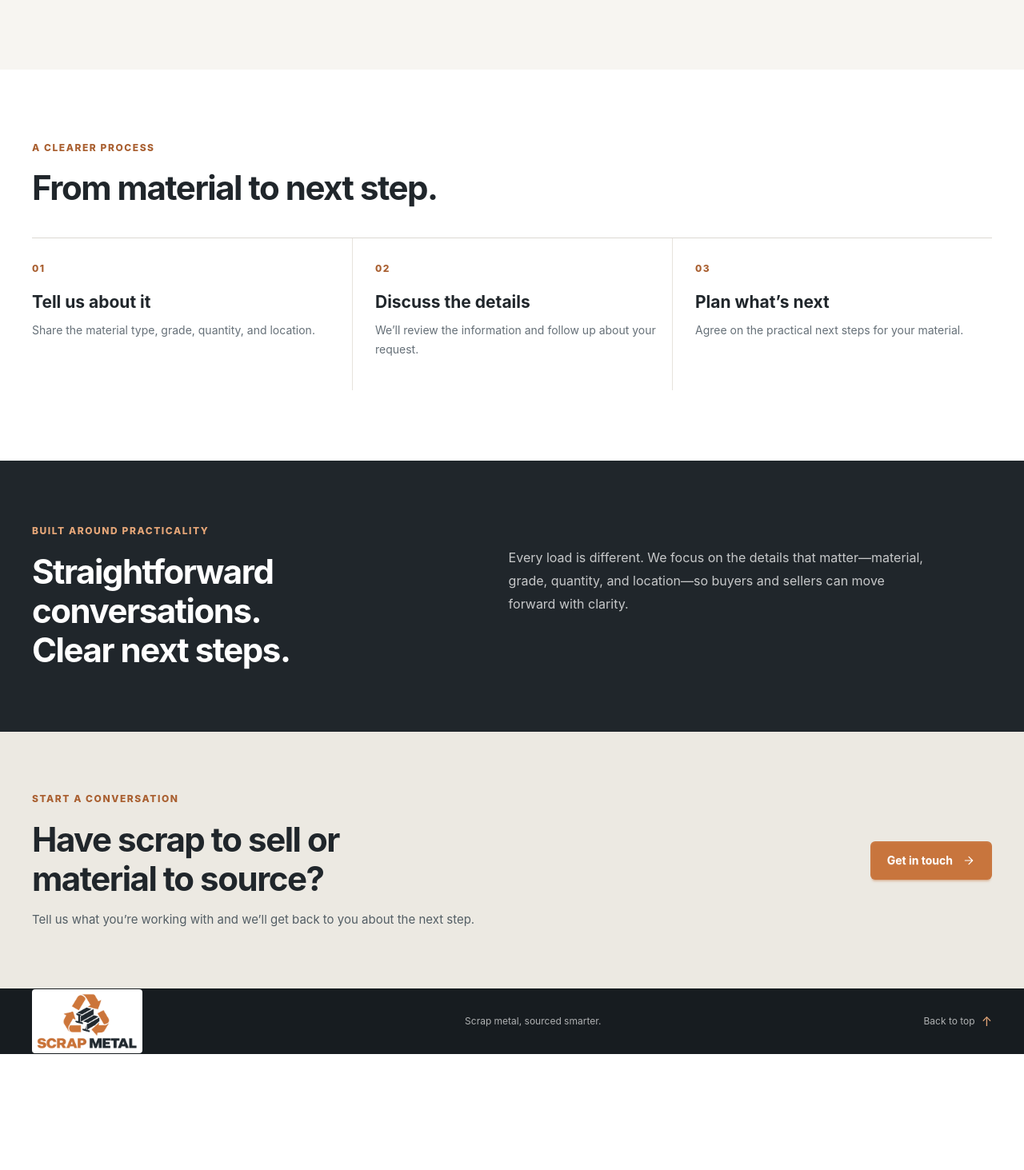
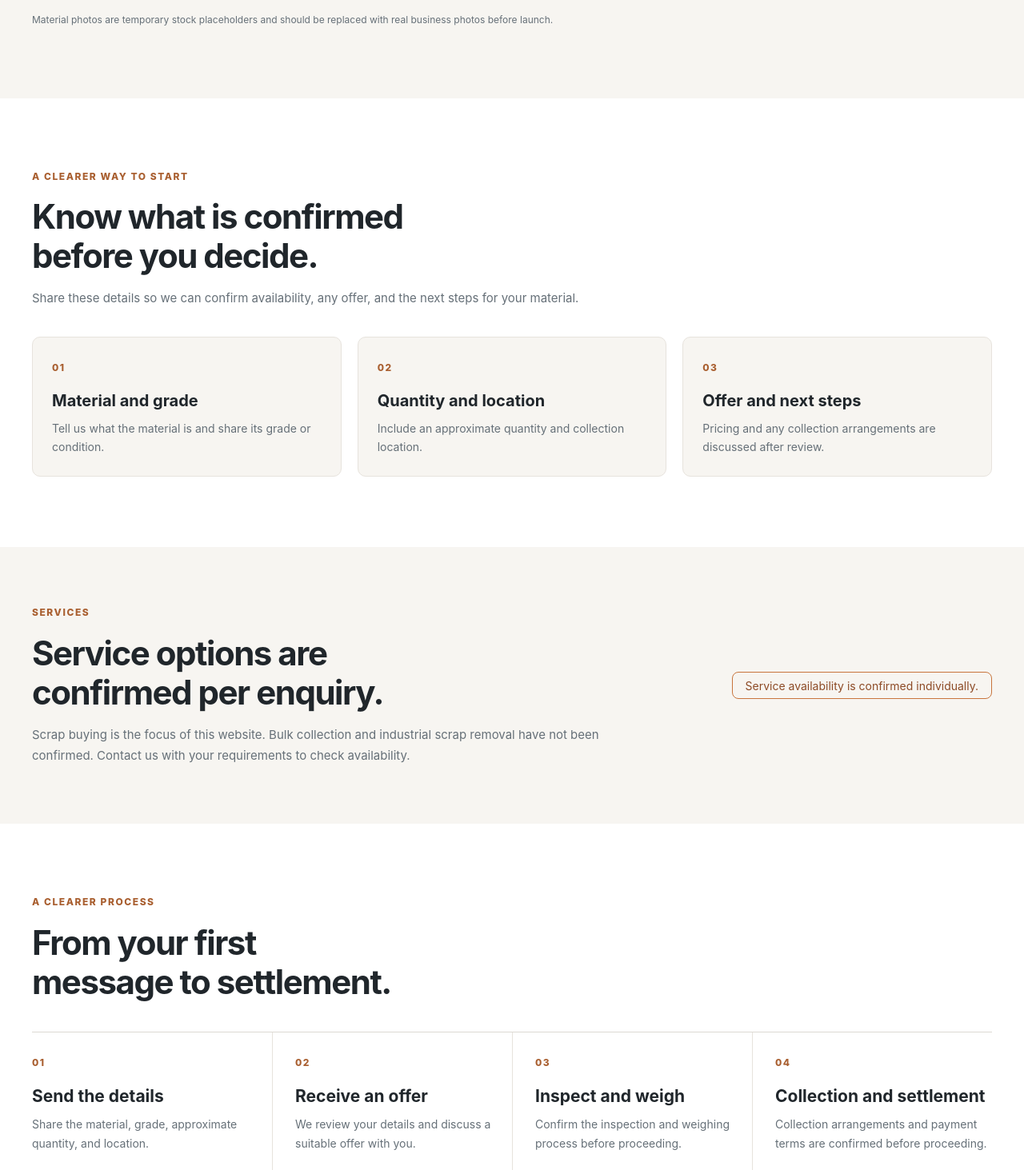
Before and after one commit to kausar017/Scrap-Metal, a React (Vite) app: page / in a window 1280 px wide. Shown: the part 1287-2750 px from the top of the page at 80% size. Before the commit the page ends 2605 px from the top, so only its background shows below. Built offline with nearby package versions, Linux system fonts and the light colour scheme; what translate would draw is missing.

Commit message:
Expand homepage sections and business details

```diff
--- a/src/components/pages/Home.jsx
+++ b/src/components/pages/Home.jsx
@@ -83,10 +83,7 @@ export default function Home({ text, isArabic }) {
               {text.materialsIntro}
             </p>
           </div>
-          <div
-            id="gallery"
-            className="grid grid-cols-1 gap-[22px] min-[761px]:grid-cols-2 min-[1024px]:grid-cols-3 max-[760px]:gap-4"
-          >
+          <div className="grid grid-cols-1 gap-[22px] min-[761px]:grid-cols-2 min-[1024px]:grid-cols-3 max-[760px]:gap-4">
             {text.categories.map((category, index) => (
               <article
                 className="card overflow-hidden rounded-[10px] border border-[#e7e3dd] bg-base-100"
@@ -118,6 +115,54 @@ export default function Home({ text, isArabic }) {
               </article>
             ))}
           </div>
+          <p className="mt-4 text-xs leading-5 text-[#667078]">
+            {text.materialsPhotoNote}
+          </p>
+        </div>
+      </section>
+
+      <section className="bg-white py-[88px] max-[760px]:py-16" id="why-us">
+        <div className={container}>
+          <div className="mb-[34px] max-w-[760px]">
+            <p className={eyebrow}>{text.whyEyebrow}</p>
+            <h2 className={heading}>{text.whyTitle}</h2>
+            <p className="mt-4 text-[15px] leading-[1.75] text-[#667078]">
+              {text.whyIntro}
+            </p>
+          </div>
+          <div className="grid grid-cols-1 gap-5 min-[761px]:grid-cols-3">
+            {text.verifiedDetails.map((detail, index) => (
+              <article
+                className="rounded-[10px] border border-[#e7e3dd] bg-[#f7f5f1] p-6"
+                key={detail.title}
+              >
+                <span className="mb-5 inline-block text-xs font-extrabold tracking-[0.12em] text-[#a95f30] rtl:tracking-normal">
+                  0{index + 1}
+                </span>
+                <h3 className="m-0 text-[20px] font-bold leading-[1.3] text-[#20262b]">
+                  {detail.title}
+                </h3>
+                <p className="mt-2.5 text-sm leading-[1.7] text-[#667078]">
+                  {detail.description}
+                </p>
+              </article>
+            ))}
+          </div>
+        </div>
+      </section>
+
+      <section className="bg-[#f7f5f1] py-[72px] max-[760px]:py-16" id="services">
+        <div className={`${container} flex items-center justify-between gap-10 max-[760px]:flex-col max-[760px]:items-start`}>
+          <div className="max-w-[760px]">
+            <p className={eyebrow}>{text.servicesEyebrow}</p>
+            <h2 className={heading}>{text.servicesTitle}</h2>
+            <p className="mt-4 text-[15px] leading-[1.75] text-[#667078]">
+              {text.servicesIntro}
+            </p>
+          </div>
+          <span className="badge badge-outline border-[#c8753d] px-4 py-4 text-[#8d4b26]">
+            {text.servicesNote}
+          </span>
         </div>
       </section>
 
@@ -127,7 +172,7 @@ export default function Home({ text, isArabic }) {
             <p className={eyebrow}>{text.processEyebrow}</p>
             <h2 className={heading}>{text.processTitle}</h2>
           </div>
-          <div className="grid grid-cols-1 border-t border-[#dcd9d3] min-[761px]:grid-cols-3">
+          <div className="grid grid-cols-1 border-t border-[#dcd9d3] min-[761px]:grid-cols-2 min-[1024px]:grid-cols-4">
             {text.steps.map((step, index) => (
               <article
                 className={`min-h-[190px] py-6 max-[760px]:min-h-0 max-[760px]:py-[22px] ${
@@ -152,19 +197,50 @@ export default function Home({ text, isArabic }) {
         </div>
       </section>
 
-      <section className="bg-[#20262b] py-[78px] text-white max-[760px]:py-[60px]" id="about">
-        <div
-          className={`${container} grid grid-cols-[1fr_1.15fr] items-start gap-x-[70px] max-[760px]:block`}
-        >
-          <p className={`${eyebrow} col-start-1 mb-3.5 text-[#e5a678]`}>
-            {text.aboutLabel}
+      <section className="bg-[#f7f5f1] py-[88px] max-[760px]:py-16" id="gallery">
+        <div className={container}>
+          <p className={eyebrow}>{text.galleryEyebrow}</p>
+          <h2 className={heading}>{text.galleryTitle}</h2>
+          <p className="mt-4 max-w-[700px] text-[15px] leading-[1.75] text-[#667078]">
+            {text.galleryIntro}
           </p>
-          <h2 className={`${heading} col-start-1 text-white`}>
-            {text.aboutTitle}
-          </h2>
-          <p className="col-start-2 row-span-2 row-start-1 mt-[29px] max-w-[530px] text-base leading-[1.8] text-white/75 max-[760px]:mt-[18px] max-[760px]:text-[15px]">
-            {text.aboutText}
+          <div className="mt-8 flex min-h-48 items-center justify-center rounded-[10px] border border-dashed border-[#c9c4bb] bg-white p-8 text-center">
+            <p className="m-0 max-w-[520px] text-sm leading-[1.7] text-[#667078]">
+              {text.galleryNote}
+            </p>
+          </div>
+        </div>
+      </section>
+
+      <section className="bg-white py-[72px] max-[760px]:py-16" id="service-area">
+        <div className={container}>
+          <p className={eyebrow}>{text.areaEyebrow}</p>
+          <h2 className={heading}>{text.areaTitle}</h2>
+          <p className="mt-4 max-w-[700px] text-[15px] leading-[1.75] text-[#667078]">
+            {text.areaIntro}
           </p>
+        </div>
+      </section>
+
+      <section className="bg-[#f7f5f1] py-[88px] max-[760px]:py-16" id="faq">
+        <div className={container}>
+          <p className={eyebrow}>{text.faqEyebrow}</p>
+          <h2 className={heading}>{text.faqTitle}</h2>
+          <div className="mt-8 grid gap-3">
+            {text.faqs.map((faq) => (
+              <details
+                className="collapse collapse-arrow rounded-lg border border-[#e7e3dd] bg-white"
+                key={faq.question}
+              >
+                <summary className="collapse-title min-h-14 pe-12 text-base font-semibold text-[#20262b]">
+                  {faq.question}
+                </summary>
+                <div className="collapse-content text-sm leading-[1.7] text-[#667078]">
+                  <p>{faq.answer}</p>
+                </div>
+              </details>
+            ))}
+          </div>
         </div>
       </section>
 
@@ -173,19 +249,21 @@ export default function Home({ text, isArabic }) {
           className={`${container} flex items-center justify-between gap-10 max-[760px]:flex-col max-[760px]:items-start max-[760px]:gap-6`}
         >
           <div>
-            <p className={eyebrow}>{text.contactEyebrow}</p>
-            <h2 className={heading}>{text.contactTitle}</h2>
+            <p className={eyebrow}>{text.finalEyebrow}</p>
+            <h2 className={heading}>{text.finalTitle}</h2>
             <p className="mt-3.5 max-w-[570px] text-[15px] leading-[1.7] text-[#535e65]">
-              {text.contactText}
+              {text.finalText}
             </p>
           </div>
-          <a
-            className={`${primaryButton} shrink-0`}
-            href="mailto:hello@resource.example"
-          >
-            {text.contactButton}
-            <ArrowIcon left={isArabic} />
-          </a>
+          <div className="flex shrink-0 flex-wrap gap-3">
+            <a className={primaryButton} href="https://wa.me/966572033243" target="_blank" rel="noopener noreferrer">
+              {text.quoteRequest}
+              <ArrowIcon left={isArabic} />
+            </a>
+            <a className="btn btn-outline border-[#20262b] text-[#20262b] hover:bg-[#20262b] hover:text-white" href="https://wa.me/966572033243" target="_blank" rel="noopener noreferrer">
+              {text.whatsapp}
+            </a>
+          </div>
         </div>
       </section>
     </>
--- a/src/components/shared/Footer.jsx
+++ b/src/components/shared/Footer.jsx
@@ -3,29 +3,79 @@ import { Link } from 'react-router-dom'
 export default function Footer({ text }) {
   return (
     <footer className="bg-[#171c20] text-white">
-      <div className="mx-auto flex min-h-[82px] w-[calc(100%-48px)] max-w-[1200px] items-center justify-between gap-6 max-[760px]:min-h-0 max-[760px]:w-[calc(100%-36px)] max-[760px]:max-w-[600px] max-[760px]:flex-wrap max-[760px]:gap-y-3 max-[760px]:py-5">
+      <div className="mx-auto w-[calc(100%-48px)] max-w-[1200px] py-12 max-[760px]:w-[calc(100%-36px)] max-[760px]:max-w-[600px] max-[760px]:py-9">
+        <div className="grid grid-cols-1 gap-10 sm:grid-cols-2 lg:grid-cols-4">
+          <div>
             <Link
-          className="inline-flex shrink-0 items-center rounded bg-white p-[5px] leading-none"
+              className="inline-flex items-center rounded bg-white p-[5px] leading-none"
               to="/"
             >
               <img
-            className="block h-[70px] w-32 object-contain max-[760px]:h-[58px] max-[760px]:w-[104px]"
+                className="block h-[58px] w-[104px] object-contain"
                 src="/Logo.png"
                 alt={text.brand}
               />
             </Link>
-        <p className="m-0 text-xs text-white/65 max-[760px]:order-1 max-[760px]:w-full">
+            <p className="mt-4 max-w-64 text-sm leading-6 text-white/70">
               {text.footer}
             </p>
+            <p className="mt-3 text-xs leading-5 text-white/50">
+              {text.businessInfo}
+            </p>
+          </div>
+
+          <div>
+            <h2 className="text-sm font-bold text-white">{text.quickLinksLabel}</h2>
+            <nav className="mt-4 flex flex-col items-start gap-3">
+              {text.nav.map((item) => (
                 <Link
-          className="inline-flex items-center gap-2 text-xs text-white/65"
-          to="/"
+                  className="text-sm text-white/70 transition-colors hover:text-white"
+                  to={item.href}
+                  key={item.href}
                 >
-          {text.backToTop}
-          <span className="text-base text-[#e5a678]" aria-hidden="true">
-            ↑
-          </span>
+                  {item.label}
                 </Link>
+              ))}
+            </nav>
+          </div>
+
+          <div>
+            <h2 className="text-sm font-bold text-white">{text.contactLabel}</h2>
+            <a
+              className="mt-4 inline-flex text-sm text-white/70 transition-colors hover:text-white"
+              href="https://wa.me/966572033243"
+              target="_blank"
+              rel="noopener noreferrer"
+            >
+              WhatsApp: +966 57 203 3243
+            </a>
+            <p className="mt-4 text-xs font-semibold text-white/50">
+              {text.serviceAreaLabel}
+            </p>
+            <p className="mt-1 text-sm leading-6 text-white/70">
+              {text.serviceAreaValue}
+            </p>
+            <p className="mt-4 text-xs font-semibold text-white/50">
+              {text.businessHoursLabel}
+            </p>
+            <p className="mt-1 text-sm leading-6 text-white/70">
+              {text.businessHoursValue}
+            </p>
+          </div>
+
+          <div>
+            <h2 className="text-sm font-bold text-white">{text.legalAndSocialLabel}</h2>
+            <p className="mt-4 text-sm text-white/70">{text.privacyPolicy}</p>
+            <p className="mt-3 text-sm text-white/70">{text.socialLinks}</p>
+          </div>
+        </div>
+
+        <div className="mt-10 flex items-center justify-between border-t border-white/15 pt-5">
+          <p className="m-0 text-xs text-white/50">{text.footer}</p>
+          <Link className="text-xs text-white/60 hover:text-white" to="/">
+            {text.backToTop} ↑
+          </Link>
+        </div>
       </div>
     </footer>
   )
--- a/src/content/siteContent.js
+++ b/src/content/siteContent.js
@@ -1,6 +1,9 @@
 export const siteContent = {
   brand: 'Scrap Metal',
   navLabel: 'Main navigation',
+  quickLinksLabel: 'Quick links',
+  contactLabel: 'Contact',
+  legalAndSocialLabel: 'More information',
   languageLabel: 'Select website language',
   translating: 'Translating',
   nav: [
@@ -30,7 +33,9 @@ export const siteContent = {
   materialsEyebrow: 'WHAT WE HANDLE',
   materialsTitle: 'Materials with more to give.',
   materialsIntro:
-    'Explore common scrap metal categories. Share the grade, quantity, and location to discuss your requirements.',
+    'Copper, aluminium, and steel are currently listed. Share the grade, quantity, and location so we can confirm whether your material is accepted.',
+  materialsPhotoNote:
+    'Material photos are temporary stock placeholders and should be replaced with real business photos before launch.',
   categories: [
     {
       number: '01',
@@ -51,29 +56,107 @@ export const siteContent = {
       detail: 'Plate · Sections · Offcuts',
     },
   ],
+  whyEyebrow: 'A CLEARER WAY TO START',
+  whyTitle: 'Know what is confirmed before you decide.',
+  whyIntro:
+    'Share these details so we can confirm availability, any offer, and the next steps for your material.',
+  verifiedDetails: [
+    {
+      title: 'Material and grade',
+      description: 'Tell us what the material is and share its grade or condition.',
+    },
+    {
+      title: 'Quantity and location',
+      description: 'Include an approximate quantity and collection location.',
+    },
+    {
+      title: 'Offer and next steps',
+      description: 'Pricing and any collection arrangements are discussed after review.',
+    },
+  ],
+  servicesEyebrow: 'SERVICES',
+  servicesTitle: 'Service options are confirmed per enquiry.',
+  servicesIntro:
+    'Scrap buying is the focus of this website. Bulk collection and industrial scrap removal have not been confirmed. Contact us with your requirements to check availability.',
+  servicesNote: 'Service availability is confirmed individually.',
   processEyebrow: 'A CLEARER PROCESS',
-  processTitle: 'From material to next step.',
+  processTitle: 'From your first message to settlement.',
   steps: [
     {
       number: '01',
-      title: 'Tell us about it',
-      description: 'Share the material type, grade, quantity, and location.',
+      title: 'Send the details',
+      description: 'Share the material, grade, approximate quantity, and location.',
     },
     {
       number: '02',
-      title: 'Discuss the details',
-      description: 'We’ll review the information and follow up about your request.',
+      title: 'Receive an offer',
+      description: 'We review your details and discuss a suitable offer with you.',
     },
     {
       number: '03',
-      title: 'Plan what’s next',
-      description: 'Agree on the practical next steps for your material.',
+      title: 'Inspect and weigh',
+      description: 'Confirm the inspection and weighing process before proceeding.',
+    },
+    {
+      number: '04',
+      title: 'Collection and settlement',
+      description: 'Collection arrangements and payment terms are confirmed before proceeding.',
     },
   ],
-  aboutLabel: 'BUILT AROUND PRACTICALITY',
-  aboutTitle: 'Straightforward conversations. Clear next steps.',
-  aboutText:
-    'Every load is different. We focus on the details that matter—material, grade, quantity, and location—so buyers and sellers can move forward with clarity.',
+  galleryEyebrow: 'REAL WORK',
+  galleryTitle: 'Our work gallery is coming soon.',
+  galleryIntro:
+    'We will add photos of actual stock, materials, and work sites when business images are available.',
+  galleryNote: 'No client or yard photos have been provided yet.',
+  areaEyebrow: 'SERVICE AREA',
+  areaTitle: 'Check whether we serve your location.',
+  areaIntro:
+    'Service cities and regions have not been confirmed yet. Contact us with your city or region and we will confirm availability.',
+  faqEyebrow: 'COMMON QUESTIONS',
+  faqTitle: 'What to confirm before selling.',
+  faqs: [
+    {
+      question: 'Which scrap materials do you accept?',
+      answer:
+        'Copper, aluminium, and steel are currently listed. Please contact us to confirm your material and grade before arranging a sale.',
+    },
+    {
+      question: 'Is there a minimum quantity?',
+      answer: 'Minimum quantities have not been confirmed. Please ask us about your amount.',
+    },
+    {
+      question: 'Do you offer pickup or collection?',
+      answer:
+        'Pickup availability depends on the material and location. Contact us to confirm collection options.',
+    },
+    {
+      question: 'How is the price decided?',
+      answer:
+        'Offers depend on the material, grade, quantity, and inspection. Request a quote to discuss your load.',
+    },
+    {
+      question: 'When and how is payment made?',
+      answer:
+        'Payment terms are confirmed with the offer before proceeding with a transaction.',
+    },
+    {
+      question: 'Do you accept batteries?',
+      answer:
+        'Battery handling has not been confirmed. Contact us before transporting or offering batteries.',
+    },
+  ],
+  finalEyebrow: 'READY TO SELL?',
+  finalTitle: 'Ready to sell your scrap?',
+  finalText:
+    'Request a quote or message us on WhatsApp with your material, quantity, and location.',
+  quoteRequest: 'Request a quote',
+  businessInfo: 'Business information will be added once confirmed.',
+  serviceAreaLabel: 'Service area',
+  serviceAreaValue: 'Please contact us to confirm your location.',
+  businessHoursLabel: 'Business hours',
+  businessHoursValue: 'Please enquire on WhatsApp.',
+  privacyPolicy: 'Privacy policy coming soon',
+  socialLinks: 'Social links coming soon',
   contactEyebrow: 'START A CONVERSATION',
   contactTitle: 'Have scrap to sell or material to source?',
   contactText:
```
Lines whose indentation alone changed are shown as unchanged.
